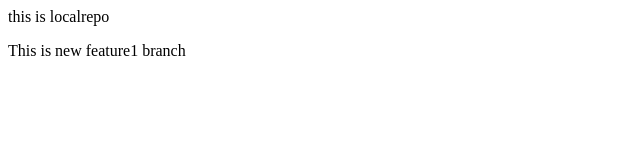
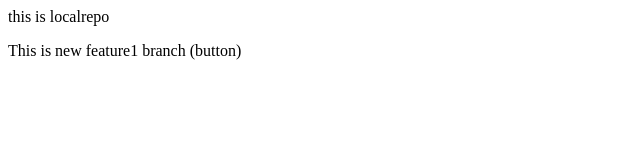
Before and after one commit to Krushant-patel/localrepo, a plain HTML site: page index.html in a window 1280 px wide. Shown: the full height of the page, 0-640 px from the left. Drawn offline with Linux system fonts and the light colour scheme.

Commit message:
add button

```diff
--- a/index.html
+++ b/index.html
@@ -1,2 +1,2 @@
 <p>this is localrepo</p>
-<p>This is new feature1 branch</p>
+<p>This is new feature1 branch (button)</p>
```
